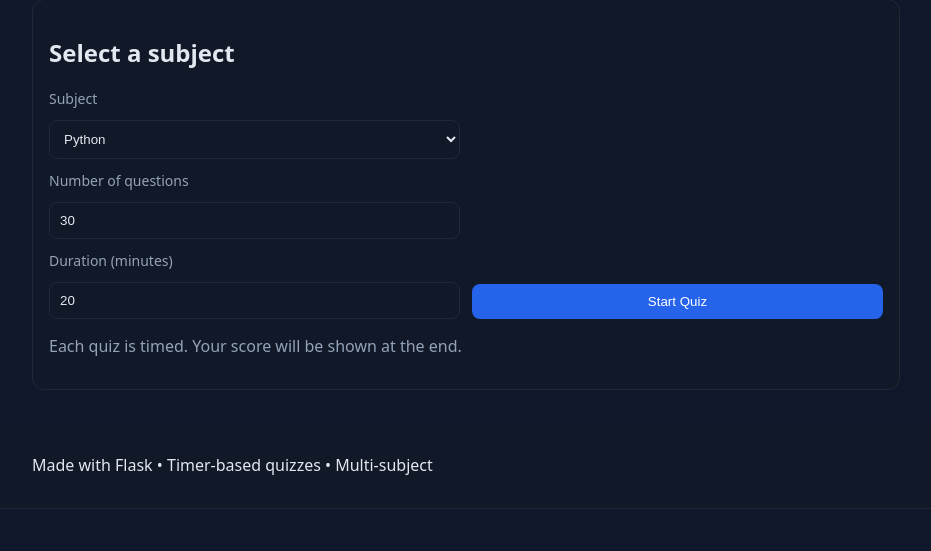
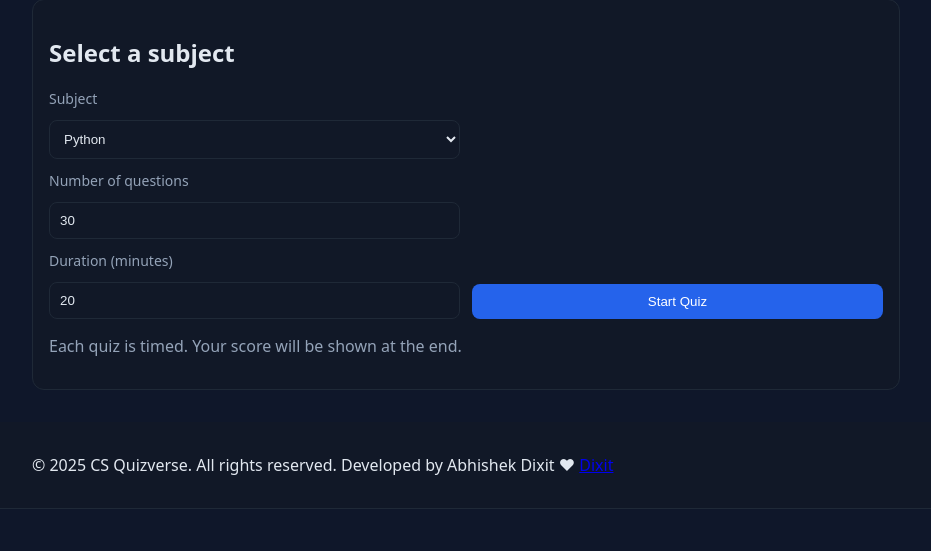
Before and after one commit to abhishek525dixit/CS_QuizXverse, a Flask app: page / in a window 1280 px wide. Shown: the part 123-674 px from the top of the page, without its empty margins (174-1105 px from the left). Run offline with Flask 3, Linux system fonts and the light colour scheme.

Commit message:
Update base.html

```diff
--- a/templates/base.html
+++ b/templates/base.html
@@ -23,7 +23,7 @@
 	</main>
 	<footer class="app-footer">
 		<div class="container">
-			<p>Made with Flask • Timer-based quizzes • Multi-subject</p>
+			<p>© 2025 CS Quizverse. All rights reserved. Developed by Abhishek Dixit ❤ <a href="https://github.com/abhishek525dixit">Dixit</a></p>
 		</div>
 	</footer>
 	<script>
```
